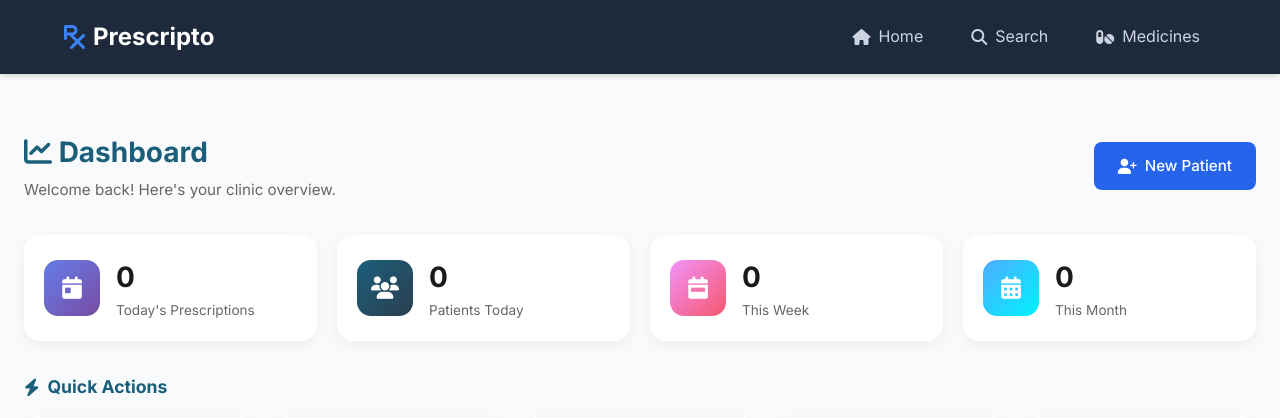
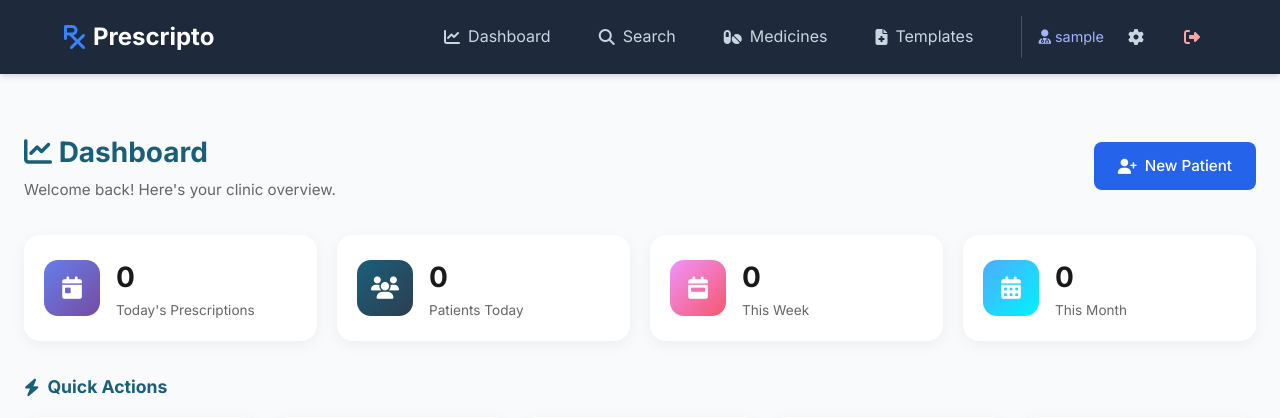
Before and after one commit to huzaifa-006/Prescripto, a Django app: page /dashboard/ in a window 1280 px wide. Shown: the top 418 px of the page. Run offline with Django 5.2, Linux system fonts and the light colour scheme; the visitor is signed in with stand-in values (Sample User, id 1); data that the repository does not hold is empty; some libraries are stand-ins or nearby versions.

Commit message:
Updated base.html

```diff
--- a/templates/clinic/base.html
+++ b/templates/clinic/base.html
@@ -22,9 +22,20 @@
                 Prescripto
             </a>
             <div class="nav-links">
-                <a href="{% url 'home' %}" class="nav-link"><i class="fas fa-home"></i> Home</a>
+                {% if user.is_authenticated %}
+                <a href="{% url 'dashboard' %}" class="nav-link"><i class="fas fa-chart-line"></i> Dashboard</a>
                 <a href="{% url 'patient_search' %}" class="nav-link"><i class="fas fa-search"></i> Search</a>
                 <a href="{% url 'medicine_list' %}" class="nav-link"><i class="fas fa-pills"></i> Medicines</a>
+                <a href="{% url 'template_list' %}" class="nav-link"><i class="fas fa-file-medical"></i> Templates</a>
+                <div class="nav-user">
+                    <span class="user-name"><i class="fas fa-user-md"></i> {{ user.username }}</span>
+                    <a href="{% url 'profile' %}" class="nav-link" title="Profile"><i class="fas fa-cog"></i></a>
+                    <a href="{% url 'logout' %}" class="nav-link logout-link" title="Logout"><i
+                            class="fas fa-sign-out-alt"></i></a>
+                </div>
+                {% else %}
+                <a href="{% url 'login' %}" class="nav-link"><i class="fas fa-sign-in-alt"></i> Login</a>
+                {% endif %}
             </div>
         </div>
     </nav>
```
